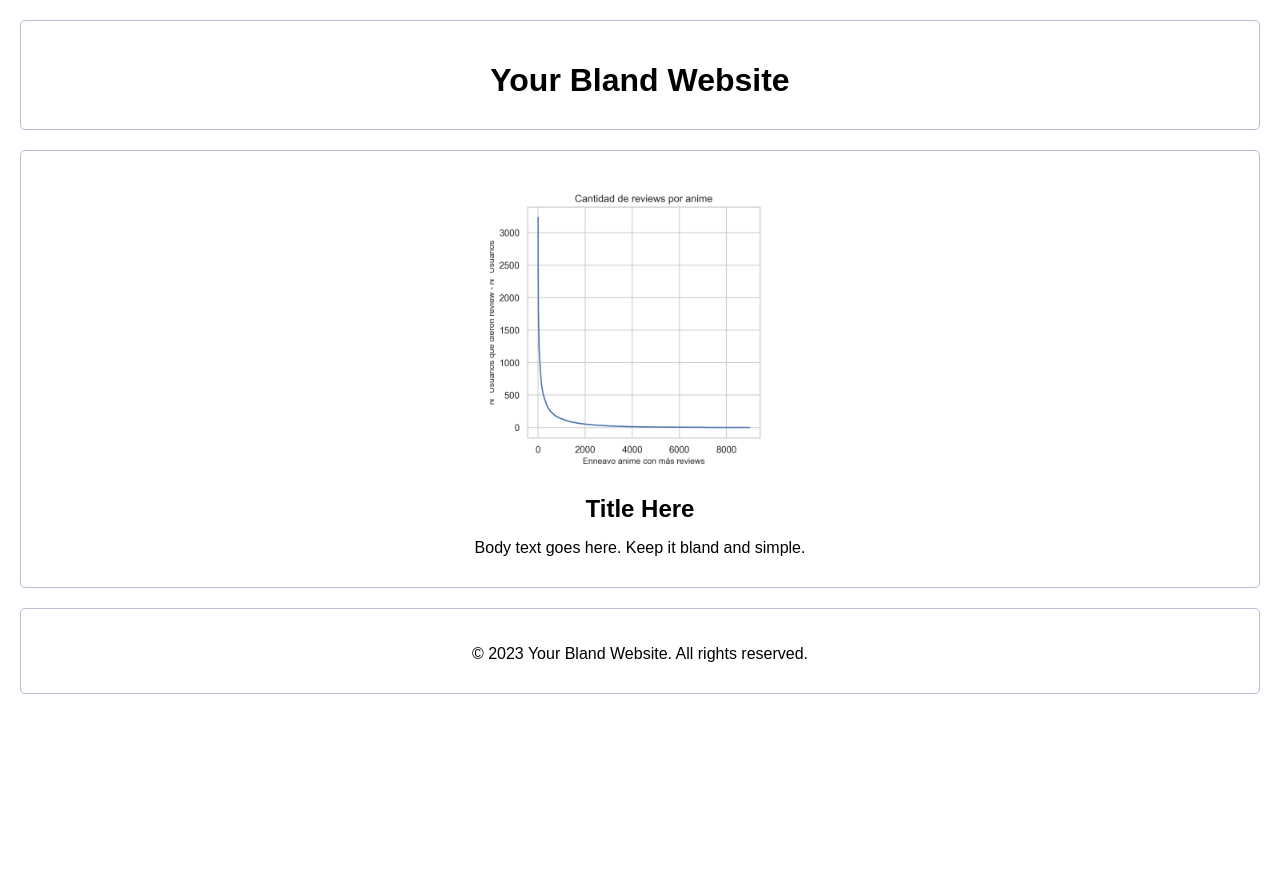
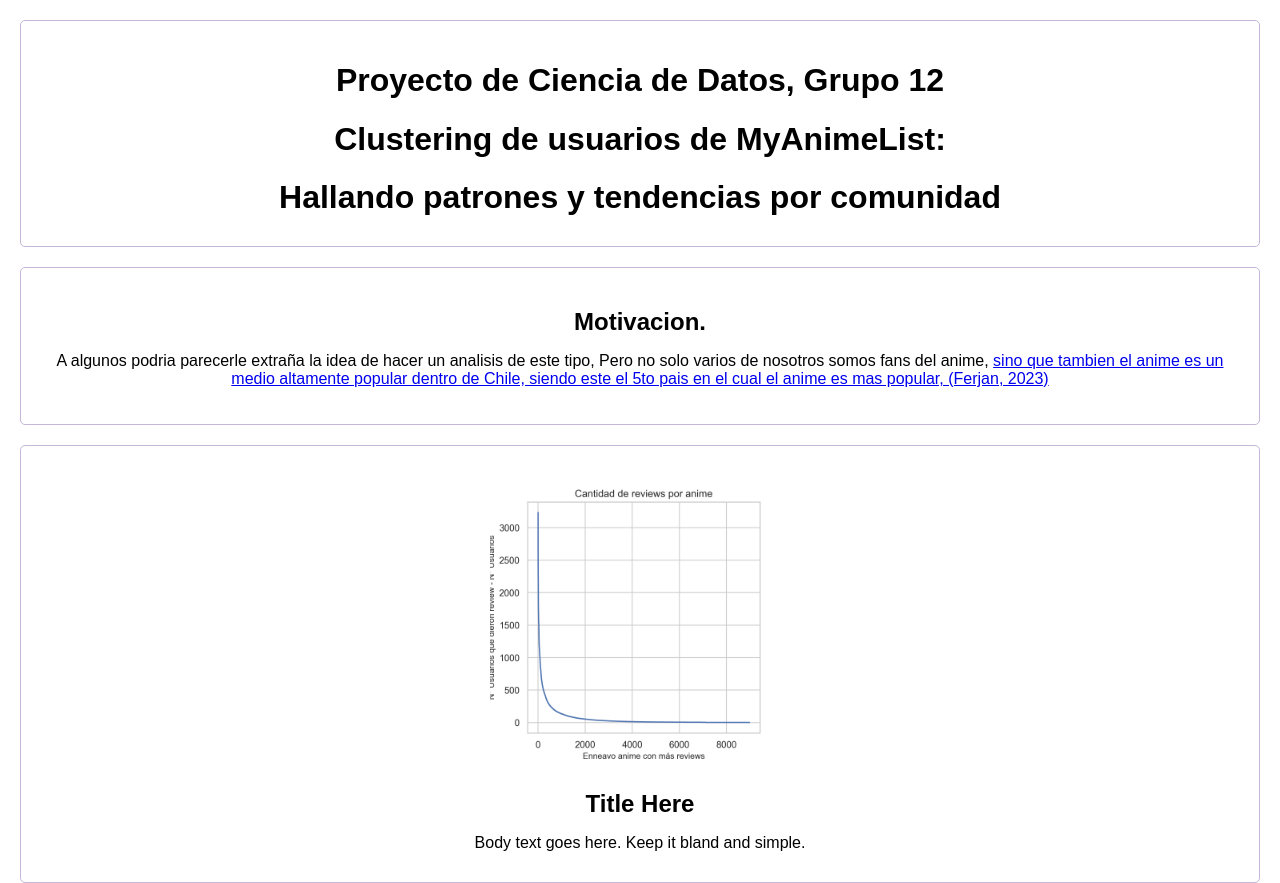
Before and after one commit to VAMarques/Pagina-Proyecto-12, a plain HTML site: page index.html in a window 1280 px wide. Shown: the top 883 px of the page. Before the commit the page ends 800 px from the top, so only its background shows below. Drawn offline with Linux system fonts and the light colour scheme.

Commit message:
Añadir Link

```diff
--- a/index.html
+++ b/index.html
@@ -34,8 +34,22 @@
 
 <body>
     <header>
-        <h1>Your Bland Website</h1>
+        <h1>Proyecto de Ciencia de Datos, Grupo 12</h1>
+        <h1>Clustering de usuarios de MyAnimeList:</h1>
+        <h1>Hallando patrones y tendencias por comunidad</h1>
     </header>
+
+    <section>
+        <h2>Motivacion.</h2>
+        <p>A algunos podria parecerle extraña la idea de hacer un analisis de este tipo,
+            Pero no solo varios de nosotros somos fans del anime,
+            <a href="https://www.example.com">
+                sino que tambien el anime es
+                un medio altamente popular dentro de Chile, siendo este el 5to pais en el cual el
+                anime es mas popular, (Ferjan, 2023)
+            </a>
+        <p>
+    </section>
 
     <section>
         <img src="assets/img/reviews_por_anime.png" width="300" height="200">
```
